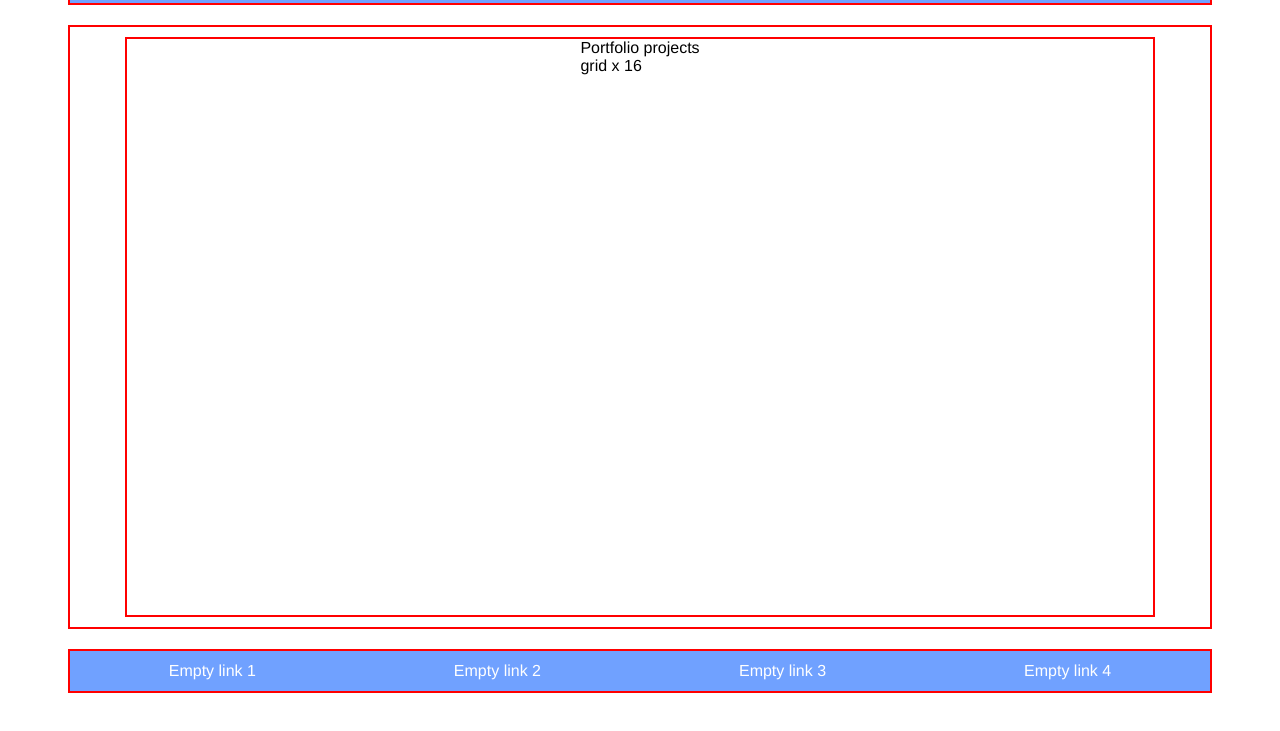
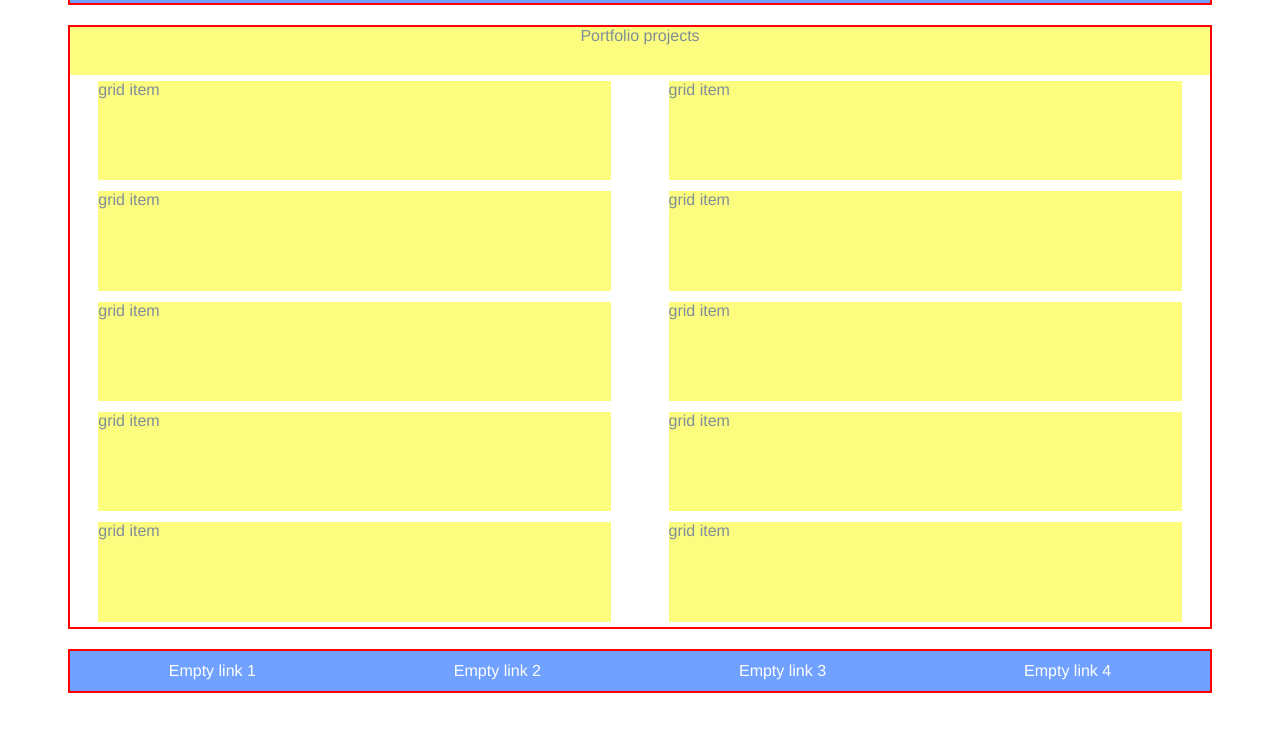
Before and after one commit to PotticusMaximus/personal-page, a plain HTML site: page portfolio.html in a window 1280 px wide. Shown: the part 55-786 px from the top of the page. Drawn offline with Linux system fonts and the light colour scheme.

Commit message:
portfolio page added styled and formatted

```diff
--- a/portfolio.html
+++ b/portfolio.html
@@ -15,13 +15,23 @@
         <p><a href="portfolio.html">Portfolio</a></p>
       </nav>
     </header>
+
     <main>
-      <main>
-        <div>
-          Portfolio projects
-          <div>grid x 16</div>
+      <div class="pm1">
+        Portfolio projects
+        <div class="pm11">
+          <p class="pm111">grid item</p>
+          <p class="pm111">grid item</p>
+          <p class="pm111">grid item</p>
+          <p class="pm111">grid item</p>
+          <p class="pm111">grid item</p>
+          <p class="pm111">grid item</p>
+          <p class="pm111">grid item</p>
+          <p class="pm111">grid item</p>
+          <p class="pm111">grid item</p>
+          <p class="pm111">grid item</p>
         </div>
-      </main>
+      </div>
     </main>
     <footer>
       <p>Empty link 1</p>
--- a/style.css
+++ b/style.css
@@ -204,3 +204,34 @@ blockquote {
   justify-content: space-between;
   align-items: center;
 }
+
+.pm1 {
+  background-color: rgb(252, 252, 126);
+  width: 100%;
+  height: 100%;
+  display: flex;
+  flex-wrap: wrap;
+  flex-direction: column;
+  color: #808e9b;
+  justify-content: space-between;
+  align-items: center;
+}
+
+.pm11 {
+  background-color: white;
+  width: 100%;
+  height: 92%;
+  display: flex;
+  flex-wrap: wrap;
+  flex-direction: row;
+  color: #808e9b;
+  justify-content: space-between;
+  align-items: center;
+}
+
+.pm111 {
+  width: 45%;
+  height: 18%;
+  margin: auto;
+  background-color: rgb(252, 252, 126);
+}
```
